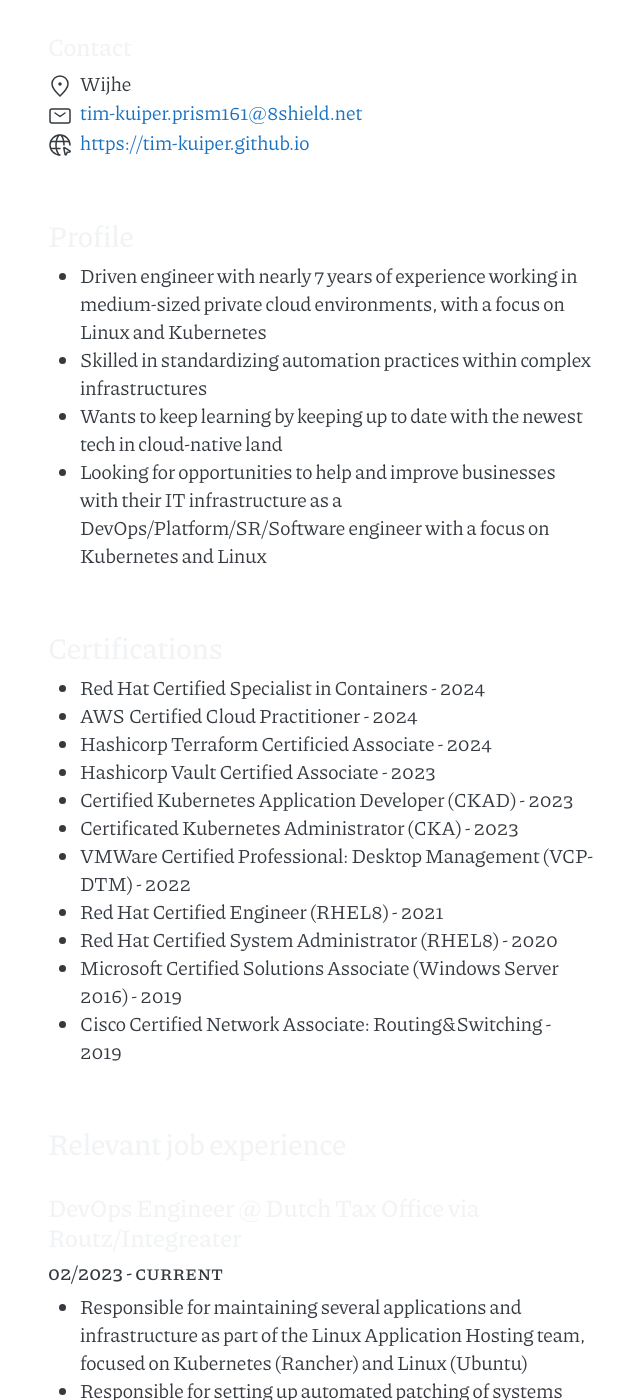
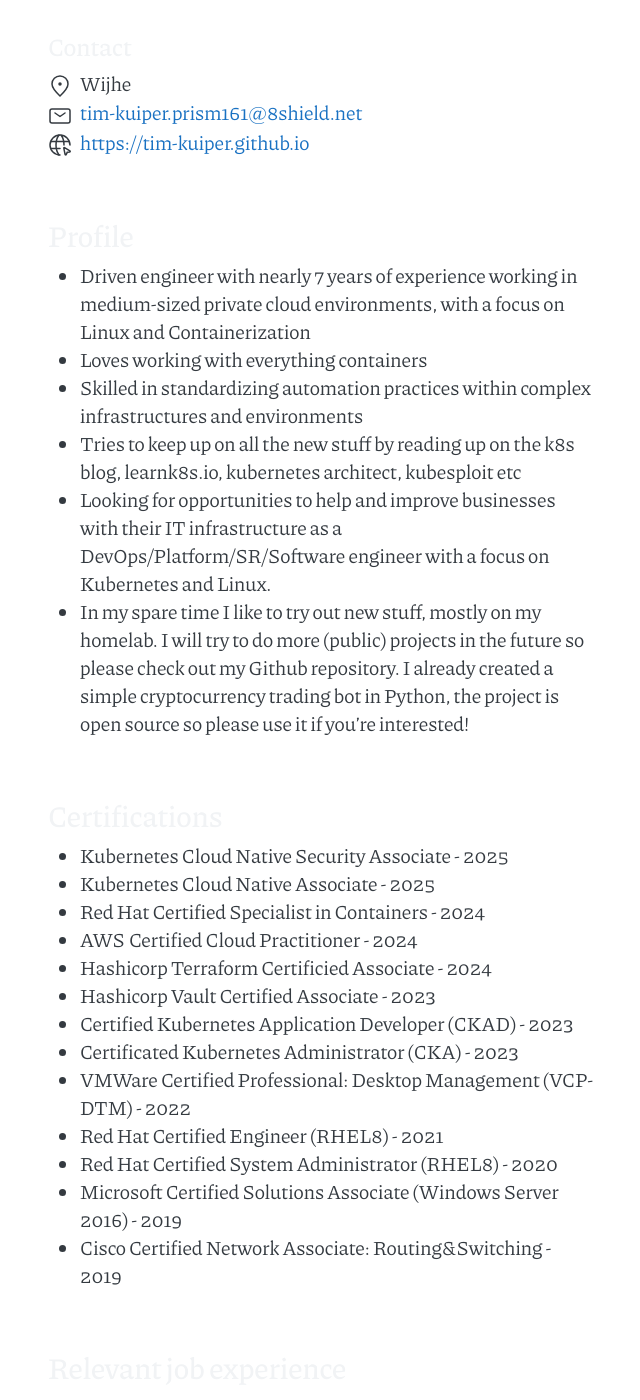
Before and after one commit to tim-kuiper/tim-kuiper.github.io, a Jekyll site: the page built from cv.md, in a window 1280 px wide and 1400 px high. Shown: the whole window, without its empty margins (319-959 px from the left). Built offline with Jekyll 4.4.1, drawn with Linux system fonts in a browser that asks for light colours; some of the changed text lies outside the part shown.

Commit message:
new certs / job update

```diff
--- a/_config.yml
+++ b/_config.yml
@@ -6,7 +6,7 @@
 theme: cvless
 
 # site settings
-taglong: DevOps Engineer
+taglong: Cloud Native Engineer
 tagshort: Jekyll theme
 
 # author settings
--- a/cv.md
+++ b/cv.md
@@ -8,14 +8,18 @@
 <br>
 
 # Profile
-* Driven engineer with nearly 7 years of experience working in medium-sized private cloud environments, with a focus on Linux and Kubernetes
-* Skilled in standardizing automation practices within complex infrastructures
-* Wants to keep learning by keeping up to date with the newest tech in cloud-native land
-* Looking for opportunities to help and improve businesses with their IT infrastructure as a DevOps/Platform/SR/Software engineer with a focus on Kubernetes and Linux
+* Driven engineer with nearly 7 years of experience working in medium-sized private cloud environments, with a focus on Linux and Containerization
+* Loves working with everything containers
+* Skilled in standardizing automation practices within complex infrastructures and environments
+* Tries to keep up on all the new stuff by reading up on the k8s blog, learnk8s.io, kubernetes architect, kubesploit etc
+* Looking for opportunities to help and improve businesses with their IT infrastructure as a DevOps/Platform/SR/Software engineer with a focus on Kubernetes and Linux.
+* In my spare time I like to try out new stuff, mostly on my homelab. I will try to do more (public) projects in the future so please check out my Github repository. I already created a simple cryptocurrency trading bot in Python, the project is open source so please use it if you're interested!
 
 <br>
 
 # Certifications
+- Kubernetes Cloud Native Security Associate - 2025
+- Kubernetes Cloud Native Associate - 2025
 - Red Hat Certified Specialist in Containers - 2024
 - AWS Certified Cloud Practitioner - 2024
 - Hashicorp Terraform Certificied Associate - 2024
@@ -31,8 +35,15 @@
 <br>
 
 # Relevant job experience
+## Senior Engineer @ Dutch Tax Office via Watchmen
+### 02/2023 - 12/2024
+* Same position / team but with a new employer
+* Worked on setting up a logical layout for application deployment using GitOps tools such as Fleet, Helm and Kustomize
+* Worked on building custom scripts for backing up Hashicorp Vault instances to S3
+* Worked on building custom scripts for managing secrets using Hashicorp Vault and External Secrets Operator
+
 ## DevOps Engineer @ Dutch Tax Office via Routz/Integreater
-### 02/2023 - Current
+### 02/2023 - 12/2024
 * Responsible for maintaining several applications and infrastructure as part of the Linux Application Hosting team, focused on Kubernetes (Rancher) and Linux (Ubuntu)
 * Responsible for setting up automated patching of systems using Ansible and Jenkins
 * Responsible for setting up a PKI Infrastructure based on Hashicorp Vault/Cert manager deployed on Kubernetes to be consumed by applications on Kubernetes and Linux hosts
```
